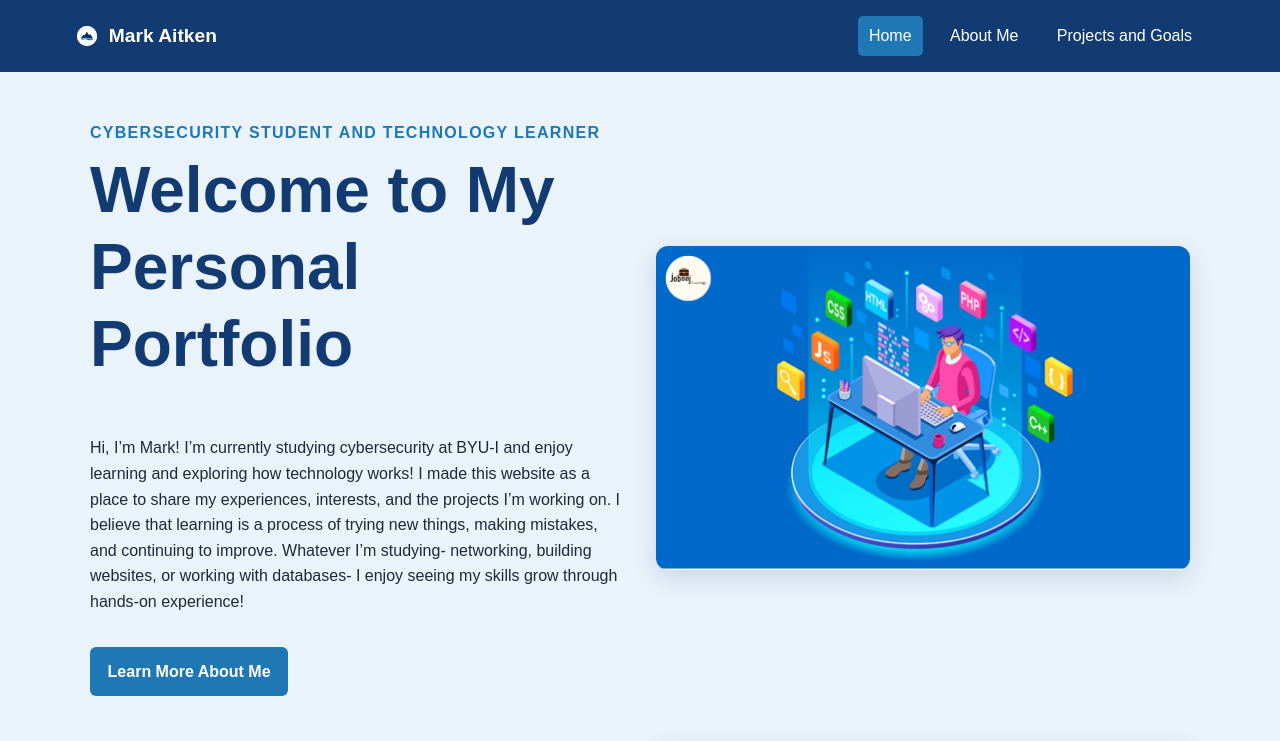
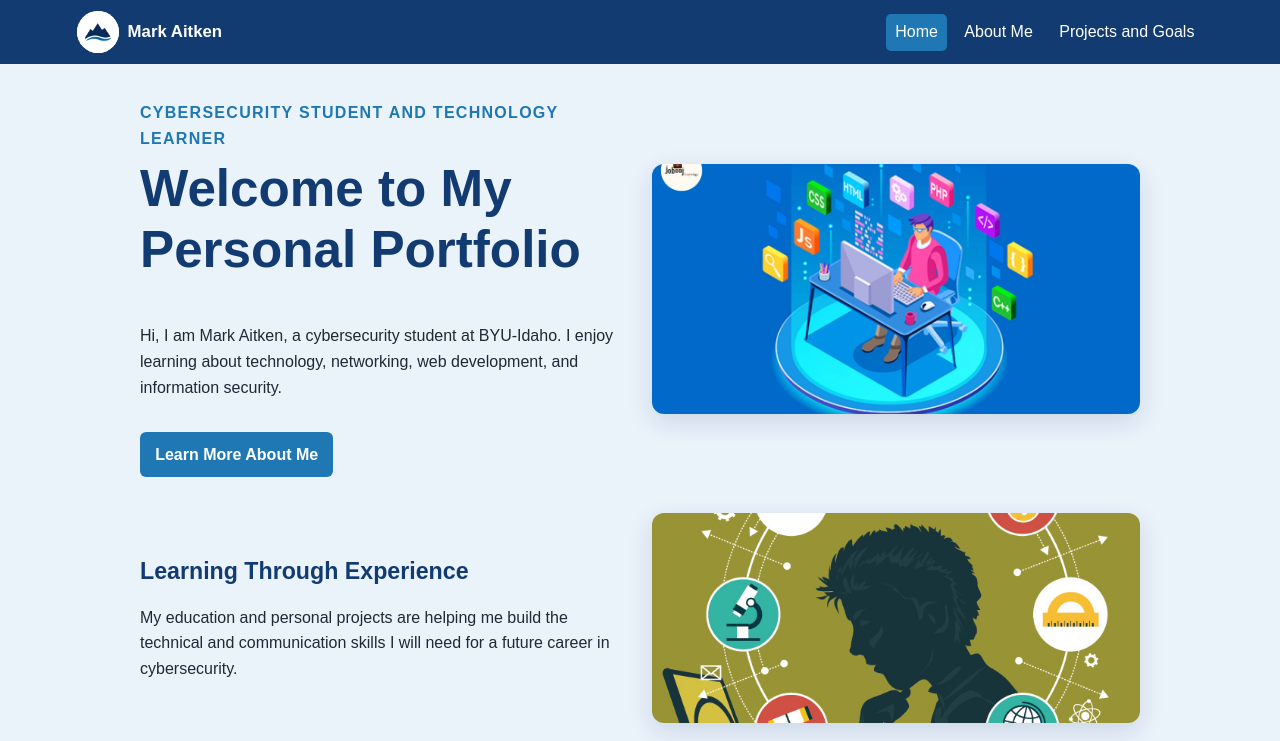
Before and after one commit to ait25001-creator/personal-portfolio, a plain HTML site: page index.html in a window 1280 px wide. Shown: the top 741 px of the page. Drawn offline with Linux system fonts and the light colour scheme; files that its build step writes are made by us from their sources.

Commit message:
re-size images and clean up sit attempt one

```diff
--- a/index.html
+++ b/index.html
@@ -27,7 +27,9 @@
         <p class="eyebrow">Cybersecurity Student and Technology Learner</p>
         <h1>Welcome to My Personal Portfolio</h1>
         <p>
-          Hi, I’m Mark! I’m currently studying cybersecurity at BYU-I and enjoy learning and exploring how technology works! I made this website as a place to share my experiences, interests, and the projects I’m working on. I believe that learning is a process of trying new things, making mistakes, and continuing to improve. Whatever I’m studying- networking, building websites, or working with databases- I enjoy seeing my skills grow through hands-on experience!
+          Hi, I am Mark Aitken, a cybersecurity student at BYU-Idaho.
+          I enjoy learning about technology, networking, web development,
+          and information security.
         </p>
         <a class="button" href="about.html">Learn More About Me</a>
       </div>
--- a/styles/styles.css
+++ b/styles/styles.css
@@ -24,7 +24,7 @@ body {
   align-items: center;
   justify-content: space-between;
   gap: 1.5rem;
-  padding: 1rem 6%;
+  padding: 0.7rem 6%;
   background: var(--navy);
   color: var(--white);
 }
@@ -32,16 +32,16 @@ body {
 .brand {
   display: flex;
   align-items: center;
-  gap: 0.75rem;
+  gap: 0.55rem;
   color: var(--white);
-  font-size: 1.2rem;
+  font-size: 1.05rem;
   font-weight: bold;
   text-decoration: none;
 }
 
 .brand img {
-  width: 20px;
-  height: 20px;
+  width: 42px;
+  height: 42px;
   object-fit: contain;
   border-radius: 50%;
   background: var(--white);
@@ -51,11 +51,11 @@ body {
   display: flex;
   flex-wrap: wrap;
   justify-content: center;
-  gap: 1rem;
+  gap: 0.55rem;
 }
 
 .site-nav a {
-  padding: 0.45rem 0.7rem;
+  padding: 0.35rem 0.55rem;
   color: var(--white);
   text-decoration: none;
   border-radius: 5px;
@@ -67,9 +67,9 @@ body {
 }
 
 main {
-  width: min(1100px, 90%);
+  width: min(1000px, 90%);
   margin: 0 auto;
-  padding: 3rem 0;
+  padding: 2.25rem 0;
 }
 
 .hero,
@@ -77,8 +77,8 @@ main {
   display: grid;
   grid-template-columns: repeat(2, minmax(0, 1fr));
   align-items: center;
-  gap: 2rem;
-  margin-bottom: 3rem;
+  gap: 1.5rem;
+  margin-bottom: 2.25rem;
 }
 
 .hero-text,
@@ -102,16 +102,17 @@ h2 {
 
 h1 {
   margin-top: 0;
-  font-size: clamp(2.2rem, 5vw, 4rem);
+  font-size: clamp(2rem, 4vw, 3.2rem);
 }
 
 h2 {
-  font-size: 1.7rem;
+  font-size: 1.45rem;
 }
 
 .hero-image,
 .content-image,
 .card img {
+  display: block;
   width: 100%;
   object-fit: cover;
   border-radius: 12px;
@@ -119,17 +120,17 @@ h2 {
 }
 
 .hero-image {
-  max-height: 340px;
+  max-height: 250px;
 }
 
 .content-image {
-  max-height: 280px;
+  max-height: 210px;
 }
 
 .button {
   display: inline-block;
   margin-top: 1rem;
-  padding: 0.75rem 1.1rem;
+  padding: 0.6rem 0.95rem;
   color: var(--white);
   background: var(--blue);
   border-radius: 6px;
@@ -142,34 +143,34 @@ h2 {
 }
 
 .page-heading {
-  margin-bottom: 2rem;
+  margin-bottom: 1.5rem;
 }
 
 .card-grid {
   display: grid;
   grid-template-columns: repeat(2, minmax(0, 1fr));
-  gap: 2rem;
+  gap: 1.5rem;
 }
 
 .card {
-  padding: 1rem;
+  padding: 0.8rem;
   background: var(--white);
   border-radius: 12px;
   box-shadow: var(--shadow);
 }
 
 .card img {
-  height: 240px;
+  height: 180px;
 }
 
 .card h2,
 .card p {
-  margin-left: 0.5rem;
-  margin-right: 0.5rem;
+  margin-left: 0.35rem;
+  margin-right: 0.35rem;
 }
 
 .site-footer {
-  padding: 1.25rem;
+  padding: 0.9rem;
   text-align: center;
   color: var(--white);
   background: var(--navy);
```
Also changed, not shown: about.html (line endings or trailing spaces).
